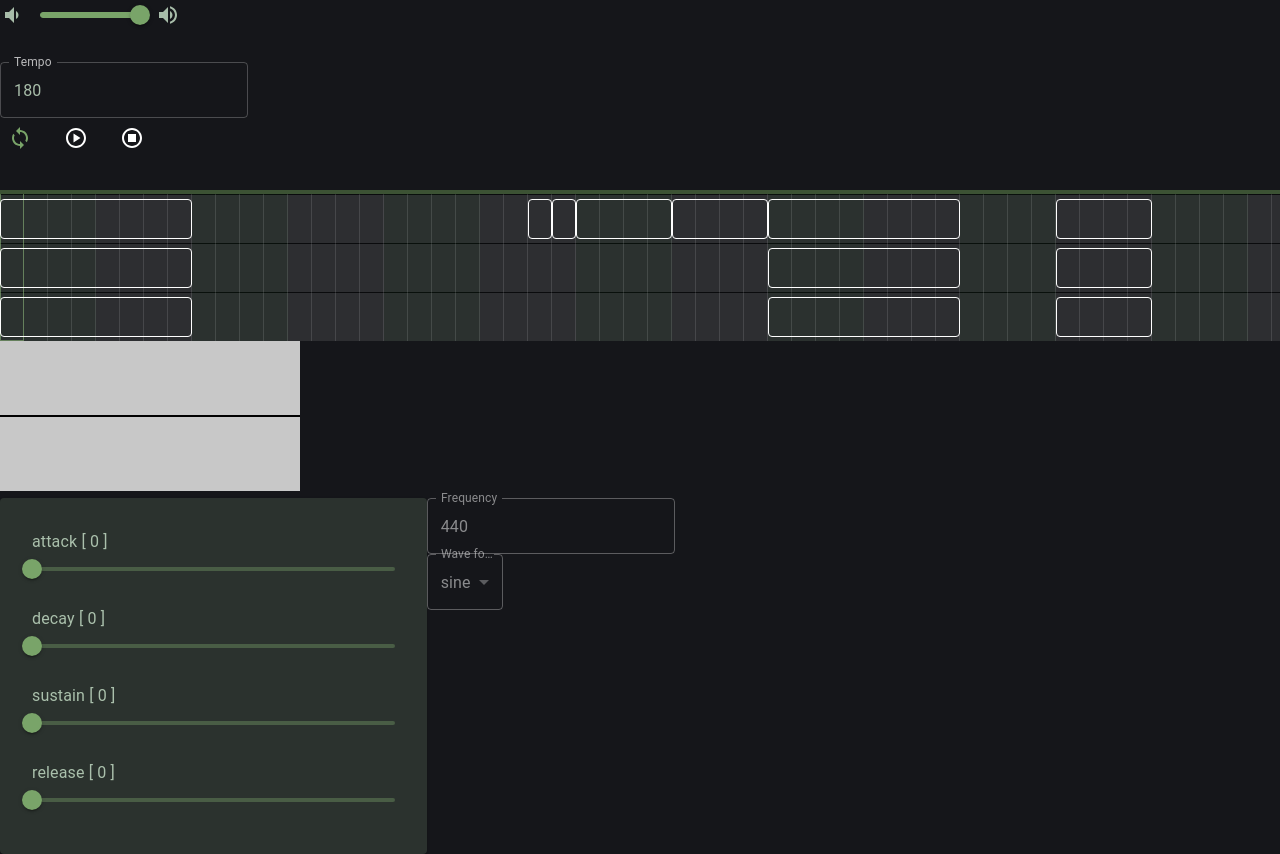
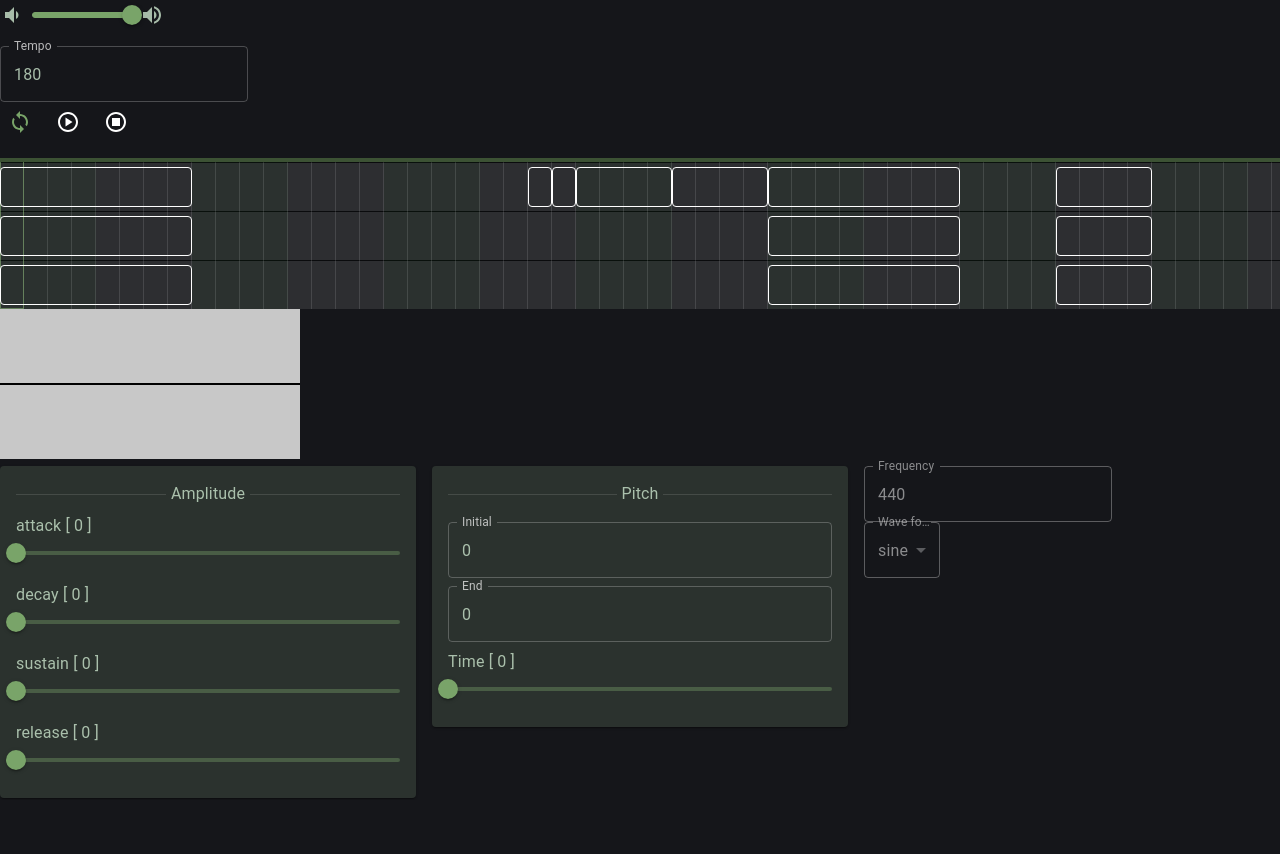
Before and after one commit to tomo0613/web-audio-synth, a React (Vite) app: page / in a window 1280 px wide. Shown: the top 854 px of the page. After the commit the page ends 800 px from the top, so only its background shows below. Built offline with nearby package versions, Linux system fonts and the light colour scheme.

Commit message:
add pitch envelope

```diff
--- a/src/core/Sound.ts
+++ b/src/core/Sound.ts
@@ -41,16 +41,16 @@ export class Sound {
             oscillator.type = this.waveForm;
         }
 
-        oscillator.frequency.value = this.frequency;
-
         this.oscillator = oscillator;
     }
 
     play(startTime: number, length: number) {
+        const ampEnvelopeGain = context.instance.createGain();
+
         this.init();
 
-        const ampEnvelopeGain = this.envelopes.amp.init(startTime, length);
-        this.envelopes.pitch.init(this.oscillator);
+        this.envelopes.amp.init(ampEnvelopeGain, startTime, length);
+        this.envelopes.pitch.init(this.oscillator, startTime, this.frequency);
 
         this.oscillator.connect(ampEnvelopeGain);
         ampEnvelopeGain.connect(context.gainNode);
--- a/src/core/SoundEnvelope.ts
+++ b/src/core/SoundEnvelope.ts
@@ -1,14 +1,10 @@
-import { context } from "./context";
-
 export class AmpEnvelope {
     attack = 0;
     decay = 0;
     sustain = 1;
     release = 0;
 
-    init(startTime: number, length: number) {
-        const gainNode = context.instance.createGain();
-
+    init(gainNode: GainNode, startTime: number, length: number) {
         const attackDuration = this.attack;
         const attackEndTime = startTime + attackDuration;
         const decayDuration = this.decay;
@@ -25,15 +21,16 @@ export class AmpEnvelope {
         gainNode.gain.setValueAtTime(this.sustain, releaseTime);
         // release
         gainNode.gain.linearRampToValueAtTime(0, releaseEndTime);
-
-        return gainNode;
     }
 }
 
 export class PitchEnvelope {
+    initial = 0;
+    end = 0;
     time = 0;
 
-    init(oscillator: OscillatorNode) {
-        // oscillator.frequency.setValueAtTime(0, 0);
+    init(oscillator: OscillatorNode, startTime: number, frequency: number) {
+        oscillator.frequency.setValueAtTime(frequency + this.initial, startTime);
+        oscillator.frequency.linearRampToValueAtTime(frequency + this.end, startTime + this.time);
     }
 }
--- a/src/core/testTrack.ts
+++ b/src/core/testTrack.ts
@@ -27,6 +27,20 @@ const frequencies = {
     A4: 440,
     Bb4: 466.16,
     B4: 493.88,
+};
+
+const kick = {
+    amp: {
+        attack: 0.03,
+        release: 0.22,
+    },
+    pitch: {
+        initial: 110,
+        end: -110,
+        time: 0.12,
+    },
+    frequency: frequencies.C3,
+    length: 1 / 4,
 };
 
 export const testTrack = [
--- a/src/ui/App.tsx
+++ b/src/ui/App.tsx
@@ -9,6 +9,7 @@ import { UiContextProvider } from "./context/UiContextProvider";
 import { AmpEnvelopeControl } from "./control/AmpEnvelopeControl";
 import { FrequencyControl } from "./control/FrequencyControl";
 import { MasterVolumeControl } from "./control/MasterVolumeControl";
+import { PitchEnvelopeControl } from "./control/PitchEnvelopeControl";
 import { PlayControl } from "./control/PlayControl";
 import { TempoControl } from "./control/TempoControl";
 import { WaveFormControl } from "./control/WaveFormControl";
@@ -30,9 +31,12 @@ export const App = () => {
                 <PlayControl />
                 <SoundTrackList />
                 <AudioAnalyserDisplay />
-                <Grid container>
+                <Grid container spacing={4}>
                     <Grid item xs={4}>
                         <AmpEnvelopeControl />
+                    </Grid>
+                    <Grid item xs={4}>
+                        <PitchEnvelopeControl />
                     </Grid>
                     <Grid item xs={4}>
                         <FrequencyControl />
--- a/src/ui/context/UiContext.ts
+++ b/src/ui/context/UiContext.ts
@@ -2,7 +2,8 @@ import { createContext, useContext } from "react";
 
 import { noop } from "@common/common";
 import type { Sound } from "@core/Sound";
-import { Action, ampEnvelopeDefaultState } from "./useAmpEnvelopeState";
+import { Action as SetAmpEnvelopeStateAction, ampEnvelopeDefaultState } from "./useAmpEnvelopeState";
+import { Action as SetPitchEnvelopeStateAction, pitchEnvelopeDefaultState } from "./usePitchEnvelopeState";
 
 export const defaultContextValue = {
     selectedSound: null as Sound | null,
@@ -12,7 +13,9 @@ export const defaultContextValue = {
     waveForm: "sine" as OscillatorType,
     setWaveForm: noop as React.Dispatch<React.SetStateAction<OscillatorType>>,
     ampEnvelopeState: ampEnvelopeDefaultState,
-    ampEnvelopeDispatch: noop as React.Dispatch<Action>,
+    ampEnvelopeDispatch: noop as React.Dispatch<SetAmpEnvelopeStateAction>,
+    pitchEnvelopeState: pitchEnvelopeDefaultState,
+    pitchEnvelopeDispatch: noop as React.Dispatch<SetPitchEnvelopeStateAction>,
     trackSegmentCount: 0,
     setTrackSegmentCount: noop as React.Dispatch<React.SetStateAction<number>>,
     progress: 0,
--- a/src/ui/context/UiContextProvider.tsx
+++ b/src/ui/context/UiContextProvider.tsx
@@ -3,7 +3,8 @@ import { useEffect, useState } from "react";
 import { context } from "@core/context";
 import type { Sound } from "@core/Sound";
 import { defaultContextValue, UiContext } from "./UiContext";
-import { ActionType, useAmpEnvelopeState } from "./useAmpEnvelopeState";
+import { ActionType as SetAmpEnvelopeStateActionType, useAmpEnvelopeState } from "./useAmpEnvelopeState";
+import { ActionType as SetPitchEnvelopeStateActionType, usePitchEnvelopeState } from "./usePitchEnvelopeState";
 import { useProgress } from "./useProgress";
 
 export const UiContextProvider: React.FC<React.PropsWithChildren> = ({ children }) => {
@@ -11,6 +12,7 @@ export const UiContextProvider: React.FC<React.PropsWithChildren> = ({ children
     const [frequency, setFrequency] = useState(defaultContextValue.frequency);
     const [waveForm, setWaveForm] = useState(defaultContextValue.waveForm);
     const [ampEnvelopeState, ampEnvelopeDispatch] = useAmpEnvelopeState();
+    const [pitchEnvelopeState, pitchEnvelopeDispatch] = usePitchEnvelopeState();
     const [trackSegmentCount, setTrackSegmentCount] = useState(getInitialSegmentCount());
     const progress = useProgress(defaultContextValue.progress);
 
@@ -21,7 +23,14 @@ export const UiContextProvider: React.FC<React.PropsWithChildren> = ({ children
 
         setFrequency(selectedSound.frequency);
         setWaveForm(selectedSound.waveForm);
-        ampEnvelopeDispatch({ type: ActionType.initializeForm, payload: selectedSound.envelopes.amp });
+        ampEnvelopeDispatch({
+            type: SetAmpEnvelopeStateActionType.initializeForm,
+            payload: selectedSound.envelopes.amp,
+        });
+        pitchEnvelopeDispatch({
+            type: SetPitchEnvelopeStateActionType.initializeForm,
+            payload: selectedSound.envelopes.pitch,
+        });
     }, [selectedSound]);
 
     const contextValue = {
@@ -33,6 +42,8 @@ export const UiContextProvider: React.FC<React.PropsWithChildren> = ({ children
         setWaveForm,
         ampEnvelopeState,
         ampEnvelopeDispatch,
+        pitchEnvelopeState,
+        pitchEnvelopeDispatch,
         trackSegmentCount,
         setTrackSegmentCount,
         progress,
--- /dev/null
+++ b/src/ui/context/usePitchEnvelopeState.ts
@@ -0,0 +1,50 @@
+import { useReducer } from "react";
+
+import type { PitchEnvelope } from "@core/SoundEnvelope";
+
+export enum ActionType {
+    initializeForm = "initializeForm",
+    setForm = "setForm",
+}
+
+export const pitchEnvelopeDefaultState = {
+    initial: 0,
+    end: 0,
+    time: 0,
+};
+
+type State = typeof pitchEnvelopeDefaultState;
+
+interface InitializeStateAction {
+    type: ActionType.initializeForm;
+    payload?: PitchEnvelope;
+}
+
+interface SetStateAction {
+    type: ActionType.setForm;
+    payload: Partial<State>;
+}
+
+export type Action =
+    | InitializeStateAction
+    | SetStateAction;
+
+export function usePitchEnvelopeState(): [State, React.Dispatch<Action>] {
+    return useReducer((state: State, action: Action) => {
+        switch (action.type) {
+            case ActionType.initializeForm:
+                return {
+                    initial: action.payload.initial,
+                    end: action.payload.end,
+                    time: action.payload.time,
+                };
+            case ActionType.setForm:
+                return {
+                    ...state,
+                    ...action.payload,
+                };
+            default:
+                throw new Error();
+        }
+    }, pitchEnvelopeDefaultState);
+}
--- a/src/ui/control/AmpEnvelopeControl.tsx
+++ b/src/ui/control/AmpEnvelopeControl.tsx
@@ -1,4 +1,4 @@
-import { Box, Card, Slider, Stack, SxProps, Typography } from "@mui/material";
+import { Box, Card, Divider, Slider, Stack, SxProps, Typography } from "@mui/material";
 
 import { useUiContext } from "@ui/context/UiContext";
 import { ActionType } from "@ui/context/useAmpEnvelopeState";
@@ -20,7 +20,12 @@ export const AmpEnvelopeControl = () => {
 
     return (
         <Card sx={cardSx}>
-            <Stack spacing={2}>
+            <Divider>
+                <Typography>
+                    Amplitude
+                </Typography>
+            </Divider>
+            <Stack mt={2} spacing={2}>
                 {Object.entries(ampEnvelopeState).map(([key, value]) => (
                     <Box key={key}>
                         <Typography>
--- a/src/ui/control/PitchEnvelopeControl.tsx
+++ b/src/ui/control/PitchEnvelopeControl.tsx
@@ -1,5 +1,72 @@
+import { Box, Card, Divider, Slider, Stack, SxProps, TextField, Typography } from "@mui/material";
+
+import { useUiContext } from "@ui/context/UiContext";
+import { ActionType } from "@ui/context/usePitchEnvelopeState";
+
+const cardSx: SxProps = {
+    p: 4,
+};
+
 export const PitchEnvelopeControl = () => {
+    const { selectedSound, pitchEnvelopeState, pitchEnvelopeDispatch } = useUiContext();
+
+    function handleSliderChange(e: Event, value: number) {
+        const key = (e.target as HTMLInputElement).name;
+
+        selectedSound.envelopes.pitch[key] = value;
+
+        pitchEnvelopeDispatch({ type: ActionType.setForm, payload: { [key]: value } });
+    }
+
+    function handleTextFieldChange(e: React.ChangeEvent<HTMLInputElement>) {
+        const key = e.target.name;
+        const value = Number(e.target.value);
+
+        if (Number.isNaN(value)) {
+            console.error(`pitch[${key}]: ${e.target.value} is not a valid`);
+        } else {
+            selectedSound.envelopes.pitch[key] = value;
+        }
+
+        pitchEnvelopeDispatch({ type: ActionType.setForm, payload: { [key]: value } });
+    }
+
     return (
-        null
+        <Card sx={cardSx}>
+            <Divider>
+                <Typography>
+                    Pitch
+                </Typography>
+            </Divider>
+            <Stack mt={4} spacing={2}>
+                <TextField
+                    type="number"
+                    label="Initial"
+                    name="initial"
+                    value={pitchEnvelopeState.initial}
+                    onChange={handleTextFieldChange}
+                />
+                <TextField
+                    type="number"
+                    label="End"
+                    name="end"
+                    value={pitchEnvelopeState.end}
+                    onChange={handleTextFieldChange}
+                />
+                <Box>
+                    <Typography>
+                        Time [ {pitchEnvelopeState.time} ]
+                    </Typography>
+                    <Slider
+                        min={0}
+                        max={1}
+                        step={0.001}
+                        value={pitchEnvelopeState.time}
+                        name="time"
+                        onChange={handleSliderChange}
+                    />
+                </Box>
+            </Stack>
+        </Card>
     );
 };
--- a/src/ui/theme.ts
+++ b/src/ui/theme.ts
@@ -1,6 +1,7 @@
 import { createTheme } from "@mui/material";
 
 export const theme = createTheme({
+    spacing: 4,
     palette: {
         mode: "dark",
         primary: {
```
